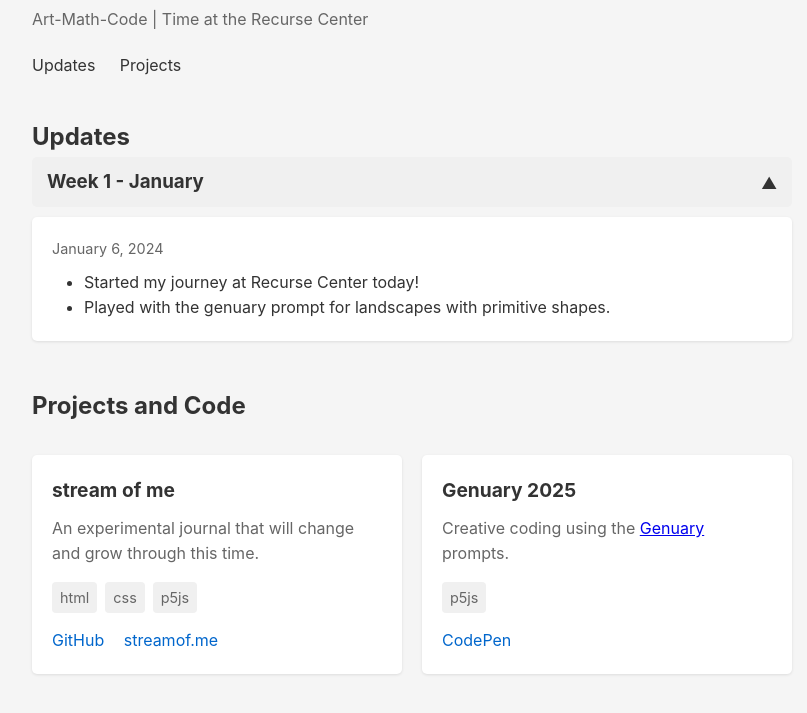
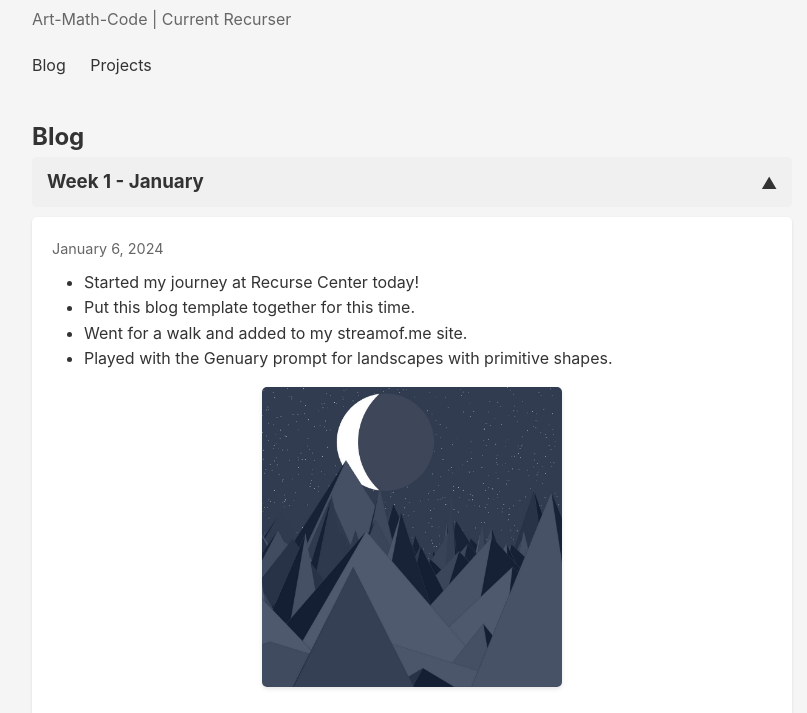
Before and after one commit to fractalkitty/sowo, a plain HTML site: page index.html in a window 1280 px wide. Shown: the part 87-800 px from the top of the page, without its empty margins (228-1035 px from the left). Drawn offline with Linux system fonts and the light colour scheme.

Commit message:
updates - links, style

```diff
--- a/index.html
+++ b/index.html
@@ -4,20 +4,21 @@
     <meta charset="UTF-8" />
     <meta name="viewport" content="width=device-width, initial-scale=1.0" />
     <title>sowo</title>
-    <link rel="stylesheet" href="styles.css" />
+    <link rel="stylesheet" href="style.css" />
   </head>
   <body>
     <header>
       <h1>Sophia Wood</h1>
-      <p class="bio">Art-Math-Code | Time at the Recurse Center</p>
+      <p class="bio">Art-Math-Code | Current Recurser</p>
+
       <nav>
-        <a href="#blog">Updates</a>
+        <a href="#blog">Blog</a>
         <a href="#projects">Projects</a>
       </nav>
     </header>
 
     <section id="blog">
-      <h2>Updates</h2>
+      <h2>Blog</h2>
 
       <div class="week-container">
         <div class="week-header" onclick="toggleWeek(this)">
@@ -29,18 +30,22 @@
             <div class="date">January 6, 2024</div>
             <ul>
               <li>Started my journey at Recurse Center today!</li>
+              <li>Put this blog template together for this time.</li>
+              <li>Went for a walk and added to my streamof.me site.</li>
               <li>
-                Played with the genuary prompt for landscapes with primitive
+                Played with the Genuary prompt for landscapes with primitive
                 shapes.
               </li>
             </ul>
+            <img
+              src="/assets/day1.jpg"
+              alt="monotone blue landscape drawn with triangles and circles for stars and moon"
+            />
           </article>
-          <!-- More posts for week 1 -->
         </div>
       </div>
     </section>
 
-    <!-- Add this script at the end of your body tag -->
     <script>
       function toggleWeek(header) {
         const content = header.nextElementSibling;
@@ -58,8 +63,6 @@
           content.classList.add("active");
         }
       }
-
-      // Open the most recent week by default
       document
         .querySelector(".week-container")
         .querySelector(".week-header")
@@ -70,9 +73,11 @@
       <h2>Projects and Code</h2>
       <div class="projects">
         <div class="project-card">
-          <h3 class="project-title">stream of me</h3>
+          <h3 class="project-title">
+            <a href="https://www.streamof.me/" target="_blank">stream of me</a>
+          </h3>
           <p class="project-description">
-            An experimental journal that will change and grow through this time.
+            An experimental journal that will change and grow.
           </p>
           <div class="tags">
             <span class="tag">html</span>
--- a/styles.css
+++ b/style.css
@@ -1,5 +1,3 @@
-/* styles.css */
-/* Reset and base styles */
 * {
   margin: 0;
   padding: 0;
@@ -166,3 +164,21 @@ nav a:hover {
 .week-header.active .arrow {
   transform: rotate(180deg);
 }
+
+.blog-post img {
+  max-width: 50%;
+  border-radius: 5px;
+  margin: 15px 0;
+  box-shadow: 0 2px 4px rgba(0, 0, 0, 0.1);
+}
+
+.blog-post img {
+  max-width: 300px;
+  display: block;
+  margin: 15px auto;
+}
+
+.blog-post img:hover {
+  transform: scale(1.01);
+  transition: transform 0.3s ease;
+}
```
Also changed, not shown: assets/day1.jpg (added), 1 other file.
